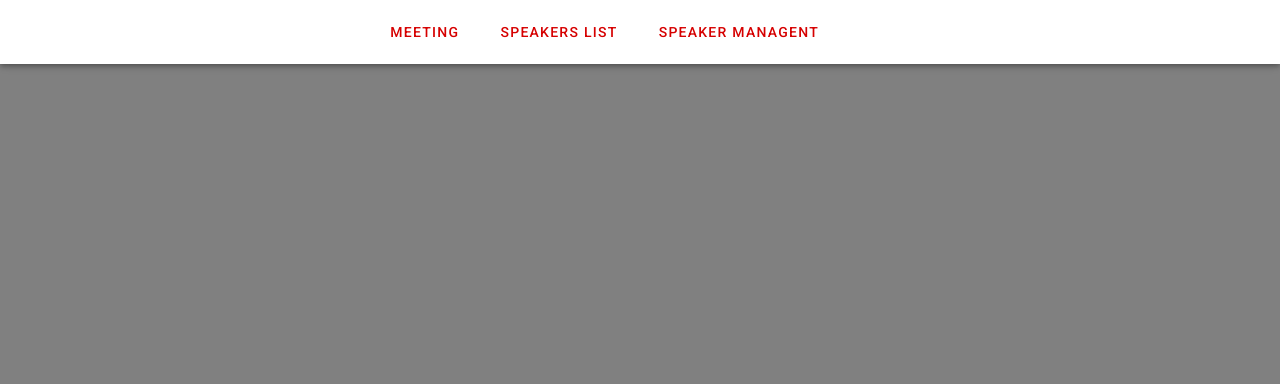
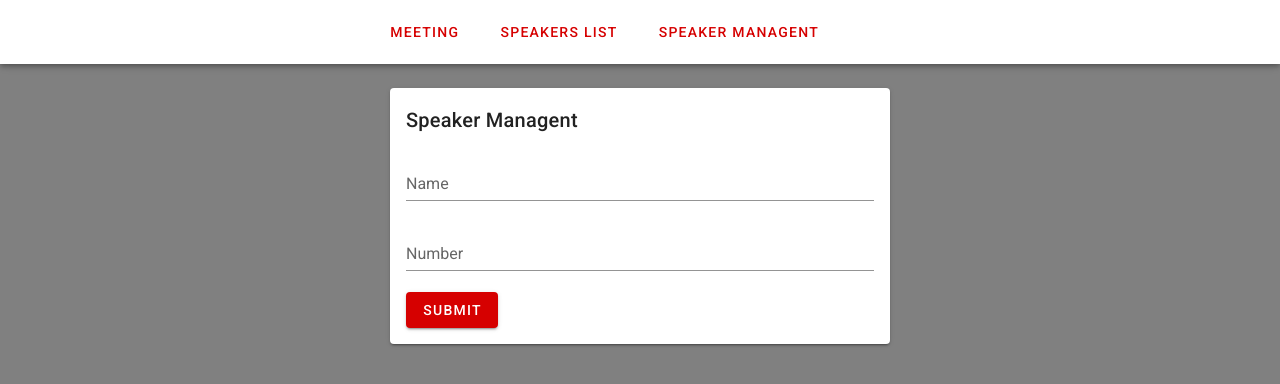
Before and after one commit to Skuggstyret/Digital_speakers_list, a Vue app in the folder prototyp/frontend/: page / in a window 1280 px wide. Shown: the top 384 px of the page. Built offline with nearby package versions, Linux system fonts and the light colour scheme.

Commit message:
adds speaker creation to startpage

```diff
--- a/prototyp/frontend/src/views/Home.vue
+++ b/prototyp/frontend/src/views/Home.vue
@@ -1,12 +1,15 @@
 <template>
-  <v-container> </v-container>
+  <v-container>
+    <Speaker />
+  </v-container>
 </template>
 
 <script>
 // @ is an alias to /src
+import Speaker from "@/components/Speaker.vue"
 
 export default {
   name: "Home",
-  components: {}
+  components: { Speaker }
 };
 </script>
```
